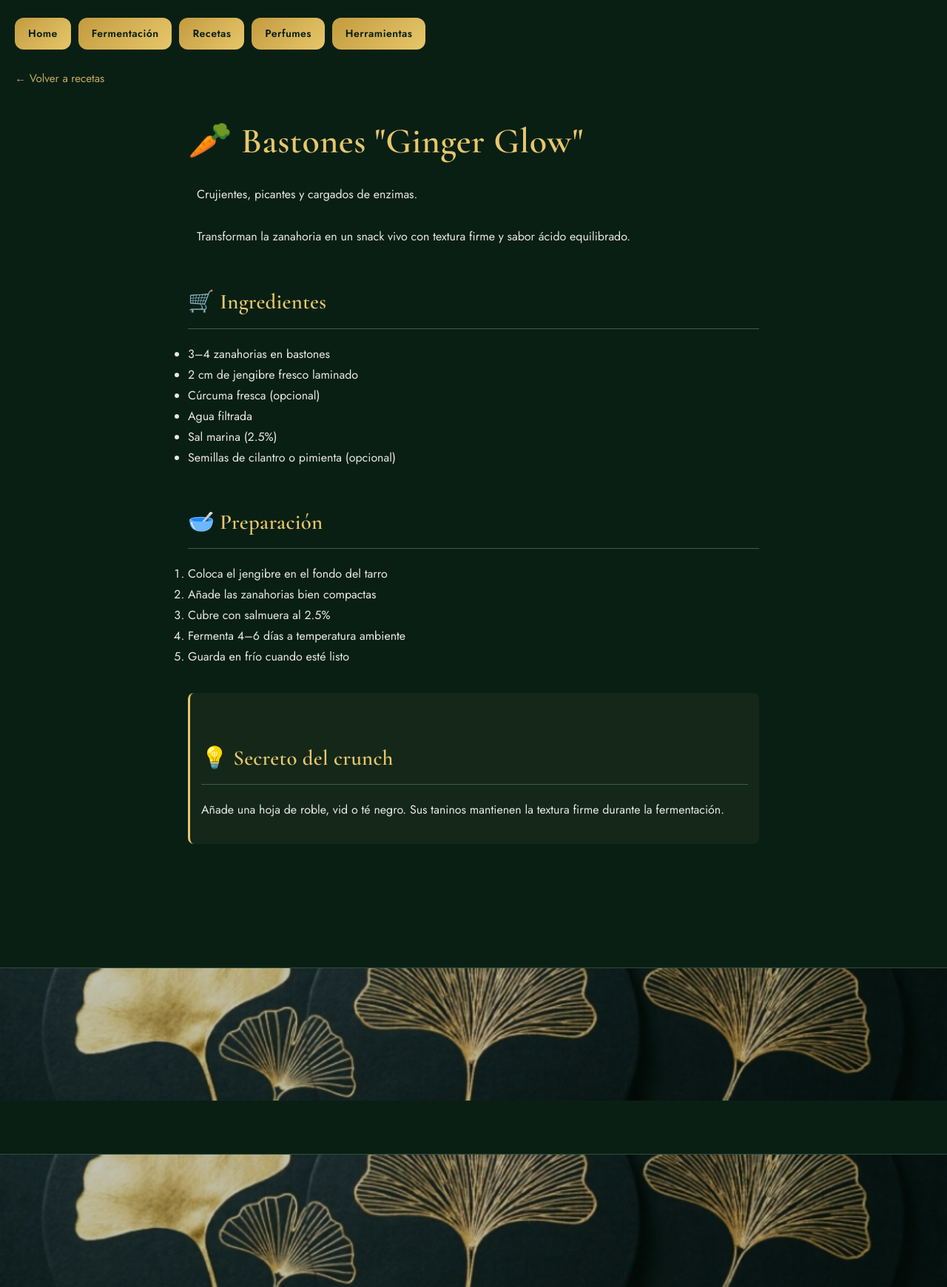
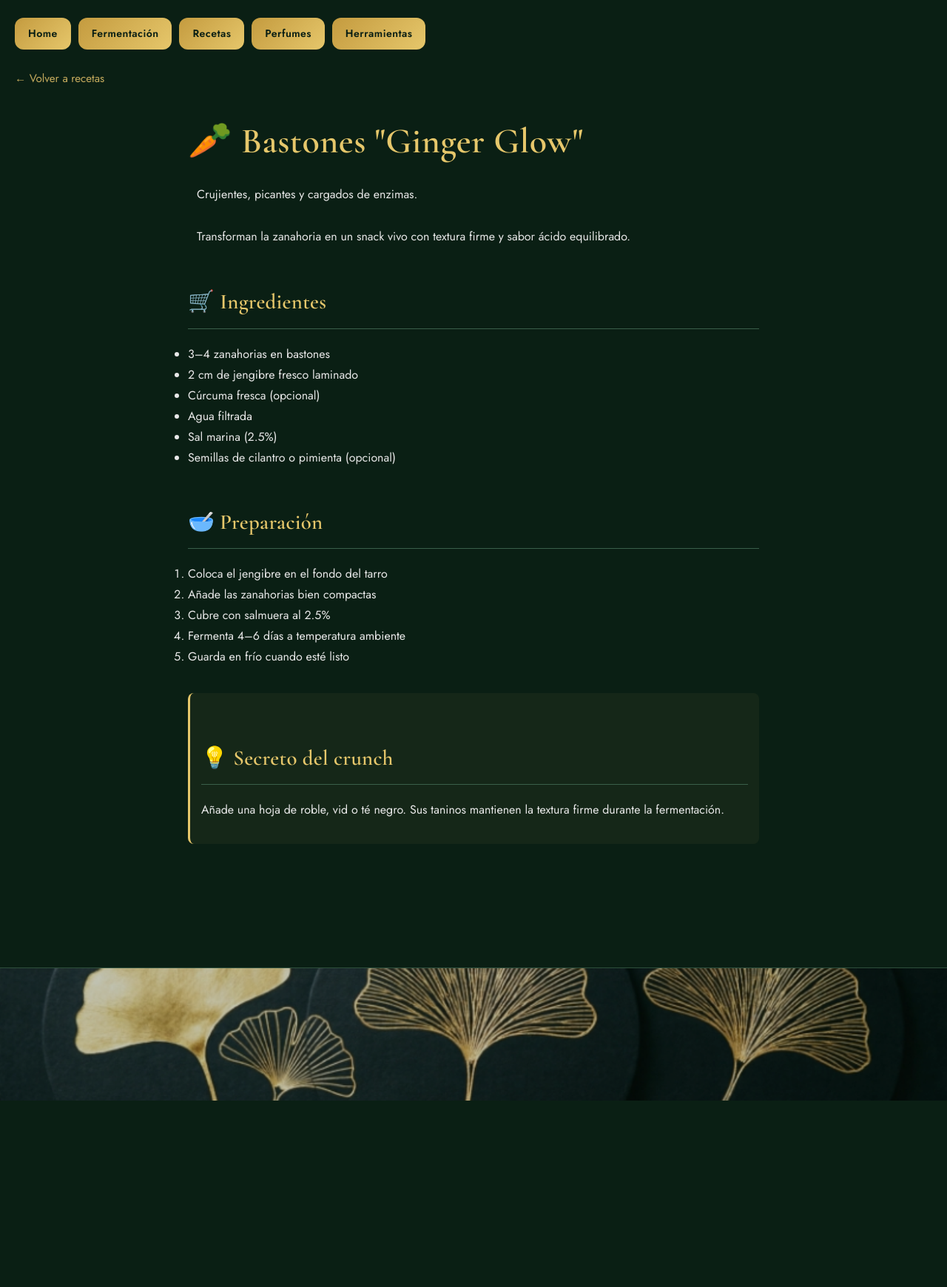
Before and after one commit to askedwhy11/fermentarBK, a Jekyll site: the page built from recetas/zanahorias.html, in a window 1280 px wide. Shown: the whole page at 74% size. Built offline with Jekyll 4.4.1, drawn with Linux system fonts in a browser that asks for light colours; after the commit the page ends 1488 px from its top, so only the background shows below that.

Commit message:
Update zanahorias.html

```diff
--- a/recetas/zanahorias.html
+++ b/recetas/zanahorias.html
@@ -58,5 +58,3 @@ title: Bastones Ginger Glow
   </div>
 
 </div>
-
-<div class="footer-leaves" style="background-image: url('/image/hojas.jpeg');"></div>
```
